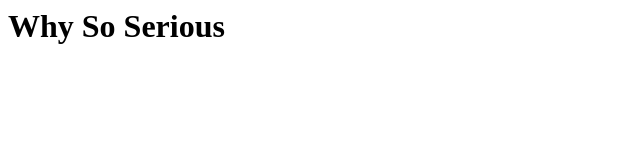
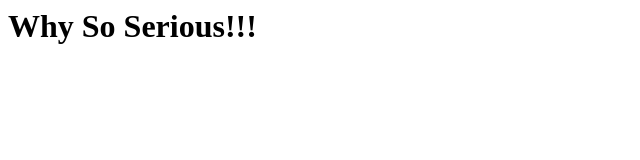
Before and after one commit to paritoshmishra/mysites, a plain HTML site: page site1/index.html in a window 1280 px wide. Shown: the full height of the page, 0-640 px from the left. Drawn offline with Linux system fonts and the light colour scheme.

Commit message:
content change

```diff
--- a/site1/index.html
+++ b/site1/index.html
@@ -3,6 +3,6 @@
 	<title>Hello World!!</title>
 </head>
 <body>
-<h1>Why So Serious</h1>
+<h1>Why So Serious!!!</h1>
 </body>
 </html>
```
